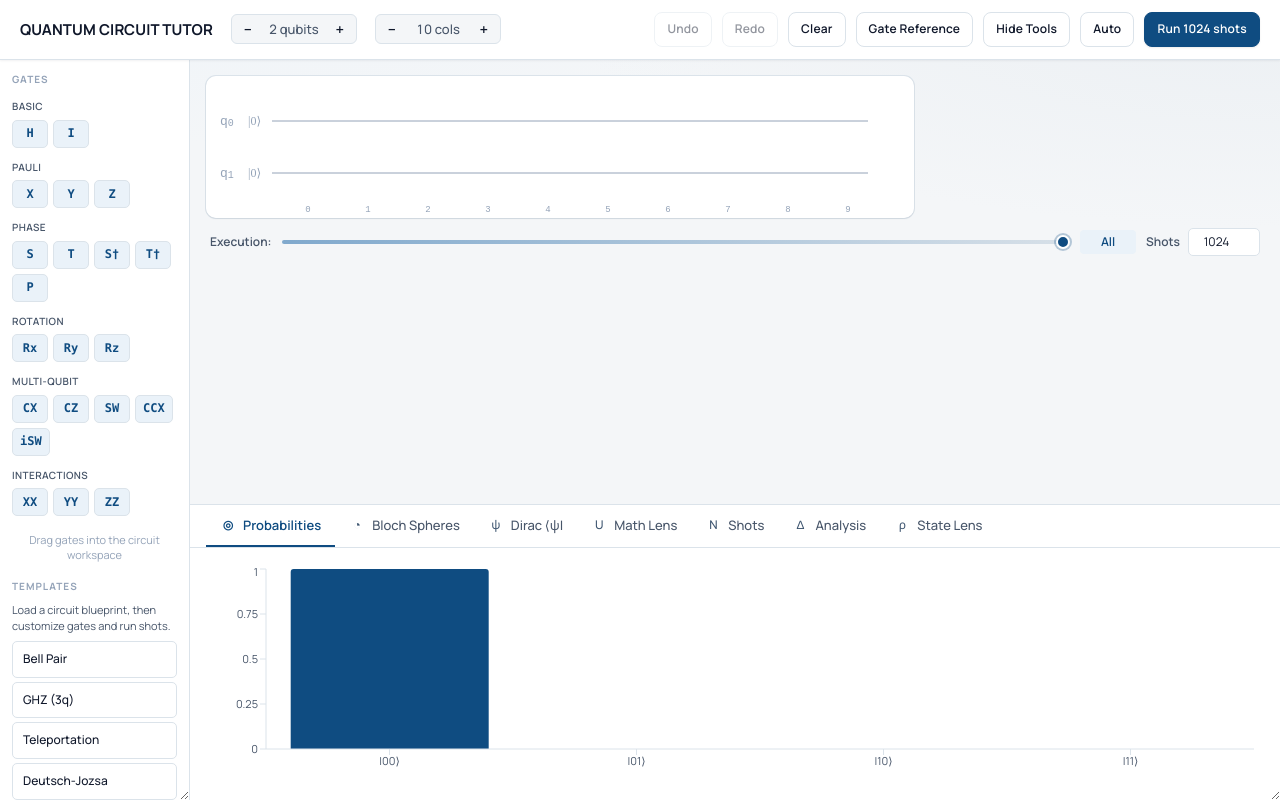
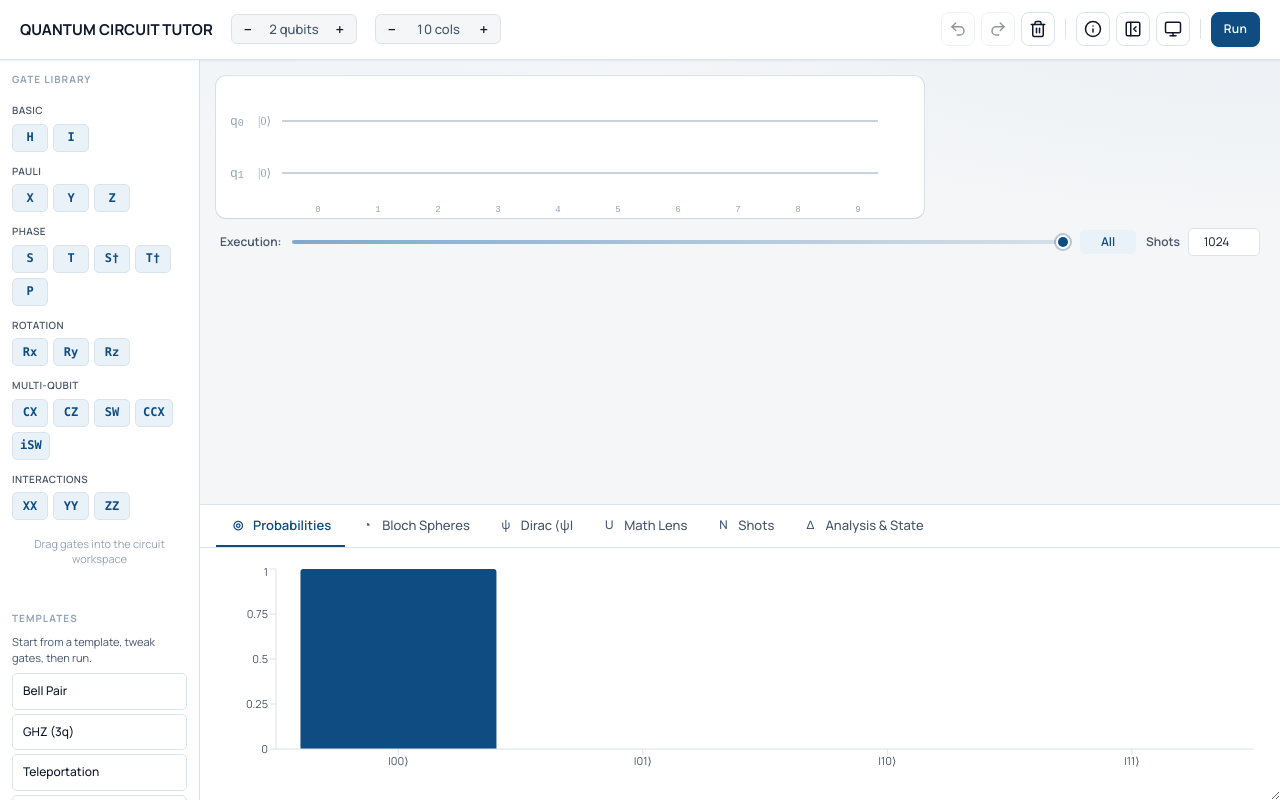
Before and after one commit to akiftaseen/Quantum-computing-circuit, a React (Vite) app: page / in a window 1280 px wide. Built offline with nearby package versions, Linux system fonts and the light colour scheme.

Commit message:
feat: add sidebar resizing functionality and integrate lucide-react icons in AppHeader

```diff
--- a/package.json
+++ b/package.json
@@ -13,6 +13,7 @@
     "test:coverage": "vitest --coverage"
   },
   "dependencies": {
+    "lucide-react": "^0.577.0",
     "react": "^19.2.0",
     "react-dom": "^19.2.0",
     "recharts": "^3.6.0"
--- a/src/App.css
+++ b/src/App.css
@@ -183,6 +183,20 @@ textarea:focus-visible {
   flex: 1;
 }
 
+.header-actions {
+  display: flex;
+  align-items: center;
+  gap: 6px;
+  flex-wrap: wrap;
+}
+
+.header-divider {
+  width: 1px;
+  height: 20px;
+  background-color: var(--border);
+  margin: 0 4px;
+}
+
 /* ---- Qubit Controls ---- */
 .qubit-control {
   display: flex;
@@ -251,6 +265,21 @@ textarea:focus-visible {
   border-color: var(--primary-hover);
 }
 
+.btn-icon {
+  width: 34px;
+  height: 34px;
+  padding: 0;
+  display: inline-flex;
+  align-items: center;
+  justify-content: center;
+}
+
+.btn-icon-svg {
+  width: 18px;
+  height: 18px;
+  display: block;
+}
+
 /* ---- Main Body ---- */
 .app-body {
   display: flex;
@@ -260,19 +289,38 @@ textarea:focus-visible {
 
 /* ===================== Left Sidebar ===================== */
 .sidebar {
-  width: 190px;
-  min-width: 170px;
-  max-width: 360px;
-  padding: 12px;
+  position: relative;
   background: var(--card);
   border-right: 1px solid var(--border);
-  overflow: auto;
   flex-shrink: 0;
+  display: flex;
+  transition: opacity 140ms ease;
+  will-change: width;
+}
+
+.sidebar-content {
+  flex: 1;
+  padding: 12px;
+  overflow-y: auto;
   display: flex;
   flex-direction: column;
   gap: 8px;
-  resize: horizontal;
-  transition: width 180ms ease, min-width 180ms ease, padding 180ms ease, opacity 140ms ease;
+  min-width: 0;
+}
+
+.sidebar-resizer {
+  position: absolute;
+  top: 0;
+  right: -3px;
+  bottom: 0;
+  width: 6px;
+  cursor: col-resize;
+  z-index: 10;
+  transition: background 150ms ease;
+}
+
+.sidebar-resizer:hover, .sidebar-resizer.resizing {
+  background: var(--primary);
 }
 
 .sidebar:hover {
@@ -280,18 +328,23 @@ textarea:focus-visible {
 }
 
 .app-shell.sidebar-collapsed .sidebar {
-  width: 0;
-  min-width: 0;
+  width: 0 !important;
+  min-width: 0 !important;
   padding: 0;
   border-right: none;
   opacity: 0;
   overflow: hidden;
-  resize: none;
   pointer-events: none;
 }
 
+.sidebar-divider {
+  height: 1px;
+  background-color: var(--border);
+  margin: 12px 0;
+}
+
 .sidebar-section {
-  margin-top: 8px;
+  margin-top: 4px;
 }
 
 .sidebar-note {
--- a/src/App.tsx
+++ b/src/App.tsx
@@ -41,8 +41,37 @@ const App: React.FC = () => {
   const [noisyShotsResult, setNoisyShotsResult] = useState<Map<string, number> | null>(null);
   const [noise, setNoise] = useState<NoiseConfig>(defaultNoise);
   const [showGateModal, setShowGateModal] = useState(false);
+  const [sidebarWidth, setSidebarWidth] = useState(200);
+  const [isResizingSidebar, setIsResizingSidebar] = useState(false);
 
   // Keyboard shortcuts are defined after handlers to avoid stale references.
+
+  // Sidebar resizer handlers
+  const startResizingSidebar = useCallback((e: React.MouseEvent) => {
+    e.preventDefault();
+    setIsResizingSidebar(true);
+  }, []);
+
+  const stopResizingSidebar = useCallback(() => {
+    setIsResizingSidebar(false);
+  }, []);
+
+  const resizeSidebar = useCallback((e: MouseEvent) => {
+    if (isResizingSidebar) {
+      setSidebarWidth(Math.min(Math.max(160, e.clientX), 400));
+    }
+  }, [isResizingSidebar]);
+
+  useEffect(() => {
+    if (isResizingSidebar) {
+      window.addEventListener('mousemove', resizeSidebar);
+      window.addEventListener('mouseup', stopResizingSidebar);
+      return () => {
+        window.removeEventListener('mousemove', resizeSidebar);
+        window.removeEventListener('mouseup', stopResizingSidebar);
+      };
+    }
+  }, [isResizingSidebar, resizeSidebar, stopResizingSidebar]);
 
   // Live simulation
   const simResult = useMemo(() => {
@@ -246,8 +275,7 @@ const App: React.FC = () => {
     { key: 'dirac', label: 'Dirac ⟨ψ|', icon: 'ψ' },
     { key: 'math', label: 'Math Lens', icon: 'U' },
     { key: 'shots', label: 'Shots', icon: 'N' },
-    { key: 'analysis', label: 'Analysis', icon: '∆' },
-    { key: 'state', label: 'State Lens', icon: 'ρ' },
+    { key: 'analysis', label: 'Analysis & State', icon: '∆' },
   ];
 
   return (
@@ -274,15 +302,25 @@ const App: React.FC = () => {
       {/* ─── Body ─── */}
       <div className="app-body">
         {/* ─── Left Sidebar ─── */}
-        <aside className="sidebar" aria-hidden={sidebarCollapsed}>
+        <aside className="sidebar" aria-hidden={sidebarCollapsed} style={{ width: sidebarCollapsed ? 0 : sidebarWidth }}>
+          <div className="sidebar-content">
+            <h3 className="sidebar-heading">Gate Library</h3>
             <GatePalette />
+
+            <div className="sidebar-divider" />
+
             <div className="sidebar-section">
               <h3 className="sidebar-heading">Templates</h3>
-            <p className="sidebar-note">Load a circuit blueprint, then customize gates and run shots.</p>
+              <p className="sidebar-note">Start from a template, tweak gates, then run.</p>
               {TEMPLATES.map(t => (
                 <button key={t.name} className="template-btn" onClick={() => handleTemplate(t.build)}>{t.name}</button>
               ))}
             </div>
+          </div>
+          <div
+            className={`sidebar-resizer ${isResizingSidebar ? 'resizing' : ''}`}
+            onMouseDown={startResizingSidebar}
+          />
         </aside>
 
         {/* ─── Main Area ─── */}
@@ -430,7 +468,7 @@ const App: React.FC = () => {
                 <div className="shots-panel">
                   <div className="shots-header-row">
                     <p className="shots-subtitle">
-                      Sample computational-basis outcomes and inspect how hardware-style noise shifts the distribution.
+                      Compare ideal and noisy measurement distributions.
                     </p>
                     <div className="shots-header-actions">
                       <span className={`shots-noise-state${noise.enabled ? ' on' : ''}`}>
@@ -510,21 +548,14 @@ const App: React.FC = () => {
                   ) : (
                     <div className="shots-empty">
                       <p className="empty-msg">Run shots to generate measurement statistics.</p>
-                      <p className="shots-empty-note">Tip: default is 1024 shots; try 512 to 4096 for stable comparisons.</p>
+                      <p className="shots-empty-note">Tip: 1024 is default; 512 to 4096 works well for comparisons.</p>
                     </div>
                   )}
                 </div>
               )}
 
               {tab === 'analysis' && (
-                <div className="analysis-tab-wrap">
-                  <Suspense fallback={<p className="empty-msg">Loading analysis...</p>}>
-                    <CircuitAnalysisPanel circuit={circuit} />
-                  </Suspense>
-                </div>
-              )}
-
-              {tab === 'state' && (
+                <div className="analysis-tab-wrap" style={{ display: 'flex', flexDirection: 'column', gap: '20px' }}>
                   <Suspense fallback={<p className="empty-msg">Loading state insights...</p>}>
                     <QuantumStateInsightsPanel
                       state={simResult.state}
@@ -534,6 +565,13 @@ const App: React.FC = () => {
                       noiseEnabled={noise.enabled}
                     />
                   </Suspense>
+
+                  <div className="sidebar-divider" style={{ margin: '0' }} />
+
+                  <Suspense fallback={<p className="empty-msg">Loading analysis...</p>}>
+                    <CircuitAnalysisPanel circuit={circuit} />
+                  </Suspense>
+                </div>
               )}
 
             </div>
--- a/src/components/AppHeader.tsx
+++ b/src/components/AppHeader.tsx
@@ -1,6 +1,8 @@
 import React from 'react';
 import type { ThemeMode } from '../hooks/useTheme';
 import { CIRCUIT_CONSTRAINTS } from '../logic/constants';
+
+import { Undo2, Redo2, Trash2, Info, PanelLeftClose, PanelLeftOpen, Sun, Moon, Monitor } from 'lucide-react';
 
 interface Props {
   numQubits: number;
@@ -25,6 +27,12 @@ const themeLabel = (mode: ThemeMode) => {
   if (mode === 'dark') return 'Dark';
   if (mode === 'light') return 'Light';
   return 'Auto';
+};
+
+const ThemeIcon = ({ mode, size }: { mode: ThemeMode, size: number }) => {
+  if (mode === 'dark') return <Moon size={size} strokeWidth={2} className="btn-icon-svg" />;
+  if (mode === 'light') return <Sun size={size} strokeWidth={2} className="btn-icon-svg" />;
+  return <Monitor size={size} strokeWidth={2} className="btn-icon-svg" />;
 };
 
 const AppHeader: React.FC<Props> = ({
@@ -68,17 +76,45 @@ const AppHeader: React.FC<Props> = ({
 
       <div className="header-spacer" />
 
-      <button className="btn" onClick={onUndo} disabled={!canUndo} title="Undo (Ctrl+Z)">Undo</button>
-      <button className="btn" onClick={onRedo} disabled={!canRedo} title="Redo (Ctrl+Shift+Z)">Redo</button>
-      <button className="btn" onClick={onClear}>Clear</button>
-      <button className="btn" onClick={onShowGates} title="Gate reference">Gate Reference</button>
-      <button className="btn" onClick={onToggleSidebar} title="Toggle toolbox sidebar">
-        {sidebarCollapsed ? 'Show Tools' : 'Hide Tools'}
-      </button>
-      <button className="btn" onClick={onCycleTheme} title="Cycle theme mode">
-        {themeLabel(themeMode)}
-      </button>
-      <button className="btn btn-primary" onClick={onRunShots}>Run {numShots} shots</button>
+      <div className="header-actions">
+        <button className="btn btn-icon" onClick={onUndo} disabled={!canUndo} title="Undo (Ctrl+Z)" aria-label="Undo">
+          <Undo2 size={18} strokeWidth={2} className="btn-icon-svg" />
+        </button>
+        <button className="btn btn-icon" onClick={onRedo} disabled={!canRedo} title="Redo (Ctrl+Shift+Z)" aria-label="Redo">
+          <Redo2 size={18} strokeWidth={2} className="btn-icon-svg" />
+        </button>
+        <button className="btn btn-icon" onClick={onClear} title="Clear circuit" aria-label="Clear circuit">
+          <Trash2 size={18} strokeWidth={2} className="btn-icon-svg" />
+        </button>
+        <div className="header-divider" />
+        <button className="btn btn-icon" onClick={onShowGates} title="Gate reference" aria-label="Gate reference">
+          <Info size={18} strokeWidth={2} className="btn-icon-svg" />
+        </button>
+        <button
+          className="btn btn-icon"
+          onClick={onToggleSidebar}
+          title={sidebarCollapsed ? 'Show toolbox' : 'Hide toolbox'}
+          aria-label={sidebarCollapsed ? 'Show toolbox' : 'Hide toolbox'}
+        >
+          {sidebarCollapsed ? (
+            <PanelLeftOpen size={18} strokeWidth={2} className="btn-icon-svg" />
+          ) : (
+            <PanelLeftClose size={18} strokeWidth={2} className="btn-icon-svg" />
+          )}
+        </button>
+        <button
+          className="btn btn-icon"
+          onClick={onCycleTheme}
+          title={`Theme: ${themeLabel(themeMode)} (click to cycle)`}
+          aria-label={`Theme: ${themeLabel(themeMode)}`}
+        >
+          <ThemeIcon mode={themeMode} size={18} />
+        </button>
+        <div className="header-divider" />
+        <button className="btn btn-primary" onClick={onRunShots} title={`Run ${numShots} shots`}>
+          Run
+        </button>
+      </div>
     </header>
   );
 };
--- a/src/components/GatePalette.tsx
+++ b/src/components/GatePalette.tsx
@@ -61,9 +61,7 @@ const GatePalette: React.FC = () => {
   };
 
   return (
-    <aside className="palette">
-      <h3 className="palette-heading">Gates</h3>
-
+    <div className="palette">
       {CATEGORIES.map((cat) => (
         <div key={cat.name} className="palette-group">
           <div className="palette-cat">{cat.name}</div>
@@ -84,7 +82,7 @@ const GatePalette: React.FC = () => {
       ))}
 
       <p className="palette-hint">Drag gates into the circuit workspace</p>
-    </aside>
+    </div>
   );
 };
 
```
Also changed, not shown: 1 other file (tests, documents, lock files or other folders). Lines whose indentation alone changed are shown as unchanged.
